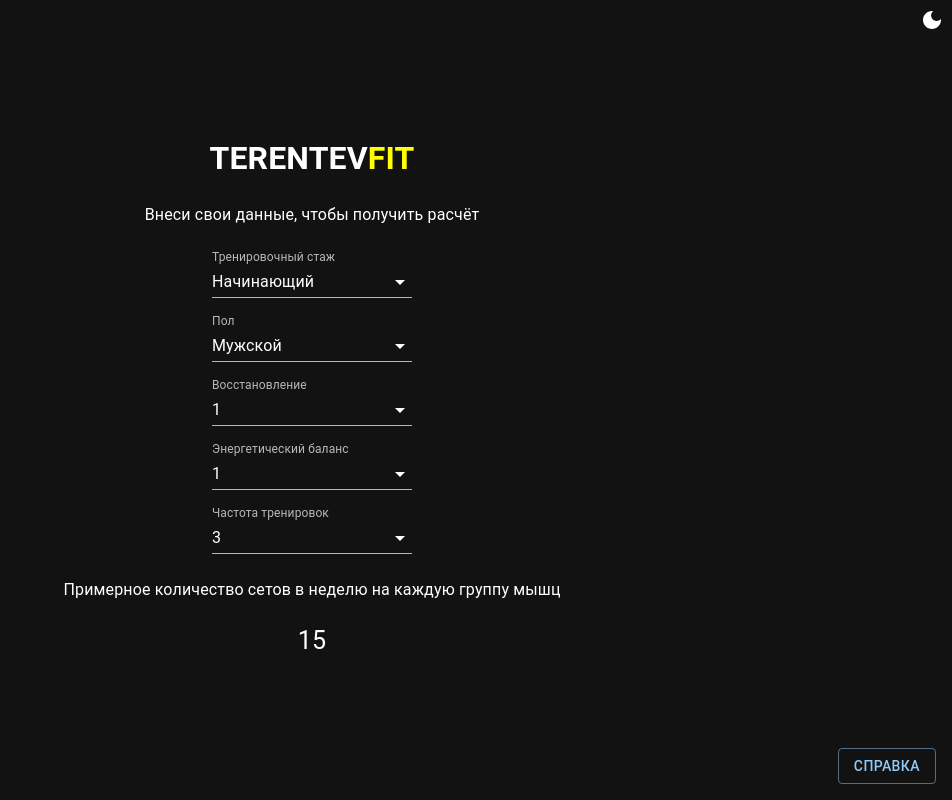
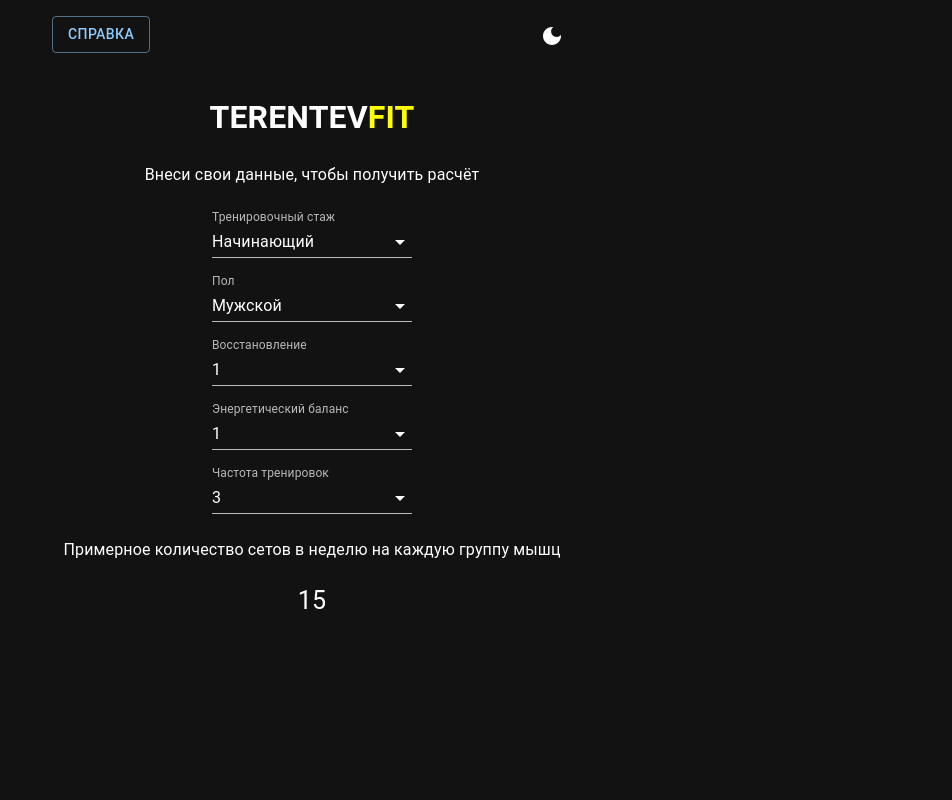
Before and after one commit to YaroslavBemov/training-volume-calculator, a React (Vite) app: page / in a window 1280 px wide. Shown: the whole page, without its empty margins (328-1280 px from the left). Built offline with nearby package versions, Linux system fonts and the light colour scheme; the HTML template or start-up script is replaced by a standard one.

Commit message:
fix position

```diff
--- a/src/App.tsx
+++ b/src/App.tsx
@@ -9,7 +9,7 @@ import MenuItem from '@mui/material/MenuItem'
 import FormControl from '@mui/material/FormControl'
 import { ColorModeContext, ThemeButton } from './ThemeButton'
 import HelpModal from './HelpModal'
-import './app.css'
+// import './app.css'
 
 
 function App() {
@@ -64,9 +64,12 @@ function App() {
       <ThemeProvider theme={theme}>
         <CssBaseline />
 
-        <Box sx={{ display: 'flex', justifyContent: 'flex-end' }}>
-          <ThemeButton />
-        </Box>
+        <Container maxWidth="sm">
+          <Box sx={{ display: 'flex', justifyContent: 'space-between', m: 2 }}>
+            <HelpModal />
+            <ThemeButton />
+          </Box>
+        </Container>
 
         <Container maxWidth="sm" >
 
@@ -186,19 +189,7 @@ function App() {
               {sets}
             </div>
           </Box>
-
-
         </Container>
-
-        <Box sx={{
-          // height: '100%',
-          display: 'flex',
-          justifyContent: 'flex-end',
-          // alignItems: 'flex-end'
-        }}>
-          <HelpModal />
-        </Box>
-
       </ThemeProvider >
     </ColorModeContext.Provider>
   )
--- a/src/HelpModal.tsx
+++ b/src/HelpModal.tsx
@@ -24,7 +24,7 @@ export default function HelpModal() {
   const handleClose = () => setOpen(false)
 
   return (
-    <div style={{ margin: 16 }}>
+    <div>
       <Button variant='outlined' onClick={handleOpen}>Справка</Button>
       <Modal
         open={open}
```
Also changed, not shown: 1 other file (tests, documents, lock files or other folders).
